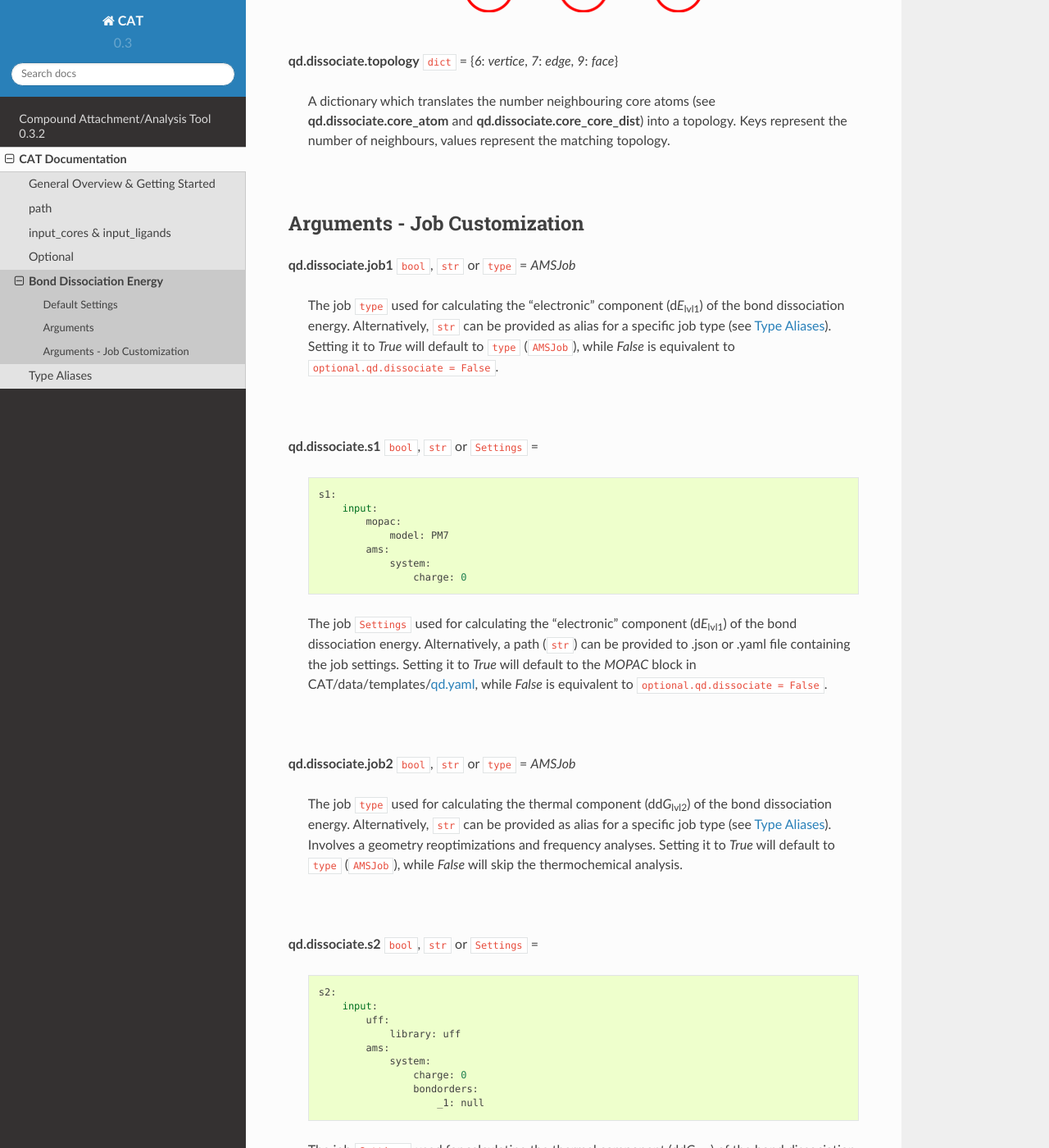
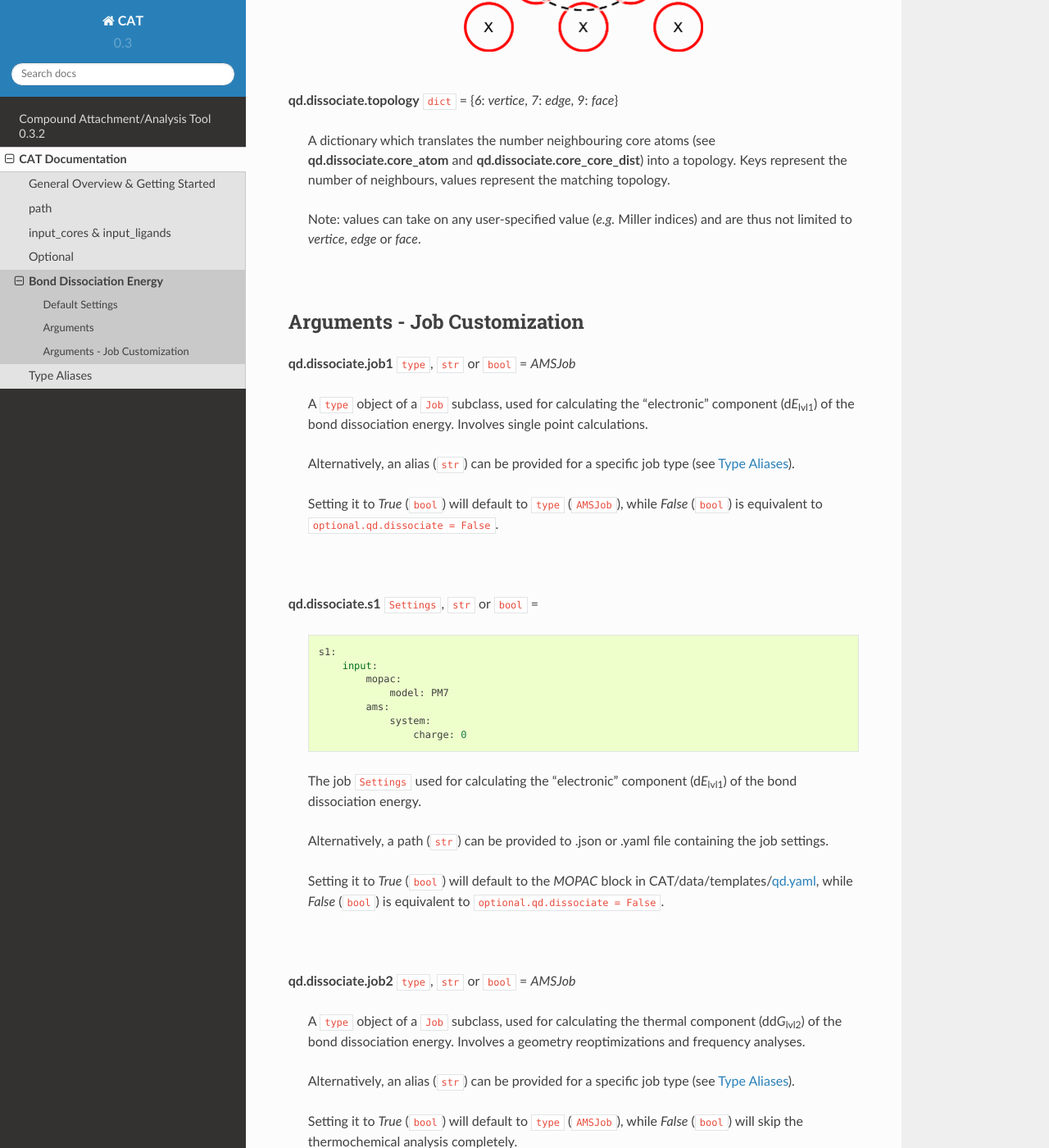
Before and after one commit to nlesc-nano/CAT, a Sphinx documentation site: the page built from docs/5_bde.rst, in a window 1280 px wide and 1400 px high, scrolled down 2015 px. Shown: the whole window at 82% size. Built offline with Sphinx 7.4.7 and the Read the Docs theme 2.0.0, drawn with Linux system fonts in a browser that asks for light colours; some of the changed text lies outside the part shown.

Commit message:
Minor documentation update

```diff
--- a/docs/5_bde.rst
+++ b/docs/5_bde.rst
@@ -9,8 +9,9 @@ surface of the core. The calculation consists of five distinct steps:
     1.  Dissociate all combinations of *n* ligands (Y, see
     **qd.dissociate.lig_count**) and an atom from the core (X, see
     **qd.dissociate.core_atom**) within a radius *r* from aforementioned
-    core atom (see **qd.dissociate.lig_core_dist**).
-    General structure: |XYn|.
+    core atom (see **qd.dissociate.lig_core_dist** and
+    **qd.dissociate.core_core_dist**).
+    The dissociated compound has the general structure of |XYn|.
 
     2.  Optimize the geometry of |XYn| at the first level of theory
     (lvl1): ADF MOPAC [1_, 2_, 3_].
@@ -36,7 +37,7 @@ Default Settings
     optional:
         qd:
             dissociate:
-                core_atom: 'Cd'
+                core_atom: Cd
                 lig_count: 2
                 core_core_dist: 5.0
                 lig_core_dist: 5.0
@@ -101,23 +104,30 @@ Arguments
     into a topology. Keys represent the number of neighbours, values represent
     the matching topology.
 
+    Note: values can take on any user-specified value (*e.g.* Miller indices)
+    and are thus not limited to *vertice*, *edge* or *face*.
+
     |
 
 Arguments - Job Customization
 ~~~~~~~~~~~~~~~~~~~~~~~~~~~~~
 
-**qd.dissociate.job1** |bool|_, |str|_ or |type|_ = *AMSJob*
+**qd.dissociate.job1** |type|_, |str|_ or |bool|_ = *AMSJob*
 
-    The job |type|_ used for calculating the "electronic" component
-    (|dE_lvl1|) of the bond dissociation energy.
-    Alternatively, |str|_ can be provided as alias for a specific
+    A |type|_ object of a |Job|_ subclass, used for calculating the
+    "electronic" component (|dE_lvl1|) of the bond dissociation energy.
+    Involves single point calculations.
+
+    Alternatively, an alias (|str|_) can be provided for a specific
     job type (see :ref:`Type Aliases`).
-    Setting it to *True* will default to |type|_ (|AMSJob|_), while *False*
-    is equivalent to ``optional.qd.dissociate = False``.
+
+    Setting it to *True* (|bool|_) will default to |type|_ (|AMSJob|_),
+    while *False* (|bool|_) is equivalent to
+    ``optional.qd.dissociate = False``.
 
     |
 
-**qd.dissociate.s1** |bool|_, |str|_ or |Settings|_ =
+**qd.dissociate.s1** |Settings|_, |str|_ or |bool|_ =
 
     ::
 
@@ -130,28 +140,33 @@ Arguments - Job Customization
                         charge: 0
 
     The job |Settings|_ used for calculating the "electronic" component
-    (|dE_lvl1|) of the bond dissociation energy. Alternatively, a path
-    (|str|_) can be provided to .json or .yaml file containing the job
-    settings.
-    Setting it to *True* will default to the *MOPAC* block in
-    CAT/data/templates/qd.yaml_, while *False* is equivalent to
+    (|dE_lvl1|) of the bond dissociation energy.
+
+    Alternatively, a path (|str|_) can be provided to .json or .yaml file
+    containing the job settings.
+
+    Setting it to *True* (|bool|_) will default to the *MOPAC* block in
+    CAT/data/templates/qd.yaml_, while *False* (|bool|_) is equivalent to
     ``optional.qd.dissociate = False``.
 
     |
 
-**qd.dissociate.job2** |bool|_, |str|_ or |type|_ = *AMSJob*
+**qd.dissociate.job2** |type|_, |str|_ or |bool|_ = *AMSJob*
 
-    The job |type|_ used for calculating the thermal component (|ddG_lvl2|)
-    of the bond dissociation energy.
-    Alternatively, |str|_ can be provided as alias for a specific
+    A |type|_ object of a |Job|_ subclass, used for calculating the
+    thermal component (|ddG_lvl2|) of the bond dissociation energy.
+    Involves a geometry reoptimizations and frequency analyses.
+
+    Alternatively, an alias (|str|_) can be provided for a specific
     job type (see :ref:`Type Aliases`).
-    Involves a geometry reoptimizations and frequency analyses.
-    Setting it to *True* will default to |type|_ (|AMSJob|_),
-    while *False* will skip the thermochemical analysis.
+
+
+    Setting it to *True* (|bool|_) will default to |type|_ (|AMSJob|_),
+    while *False* (|bool|_) will skip the thermochemical analysis completely.
 
     |
 
-**qd.dissociate.s2** |bool|_, |str|_ or |Settings|_ =
+**qd.dissociate.s2** |Settings|_, |str|_ or |bool|_ =
 
     ::
 
@@ -166,11 +181,14 @@ Arguments - Job Customization
                             _1: null
 
     The job |Settings|_ used for calculating the thermal component (|ddG_lvl2|)
-    of the bond dissociation energy. Alternatively, a path (|str|_) can
-    be provided to .json or .yaml file containing the job settings.
-    Setting it to *True* will default to the the *MOPAC* block in
-    CAT/data/templates/qd.yaml_, while *False* will skip the thermochemical
-    analysis.
+    of the bond dissociation energy.
+
+    Alternatively, a path (|str|_) can be provided to .json or .yaml file
+    containing the job settings.
+
+    Setting it to *True* (|bool|_) will default to the the *MOPAC* block in
+    CAT/data/templates/qd.yaml_, while *False* (|bool|_) will skip the
+    thermochemical analysis completely.
 
     |
 
--- a/docs/6_type_aliases.rst
+++ b/docs/6_type_aliases.rst
@@ -9,7 +9,10 @@ the input settings for **CAT**. Aliases are insensitive towards capitalization
 (or lack thereof).
 
 A comprehensive list of |Job|_ subclasses and their respective
-aliases (|str|_) is presented below:
+aliases (|str|_) is presented below.
+
+Aliases
+~~~~~~~
 
 -   |ADFJob|_ = *adf* = *adfjob*
 
```
Also changed, not shown: other parts of docs/5_bde.rst (+8 -5 lines), docs/1_get_started.rst (+59 -3 lines).
